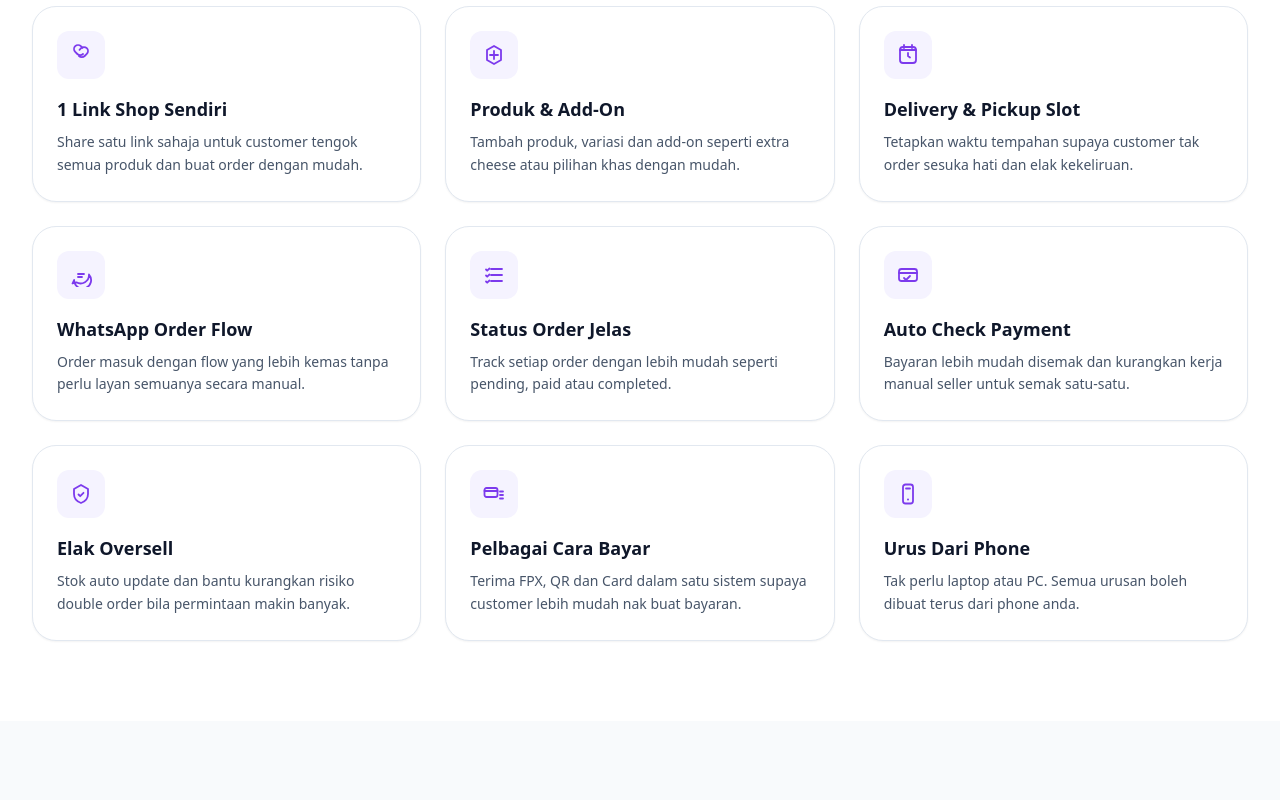
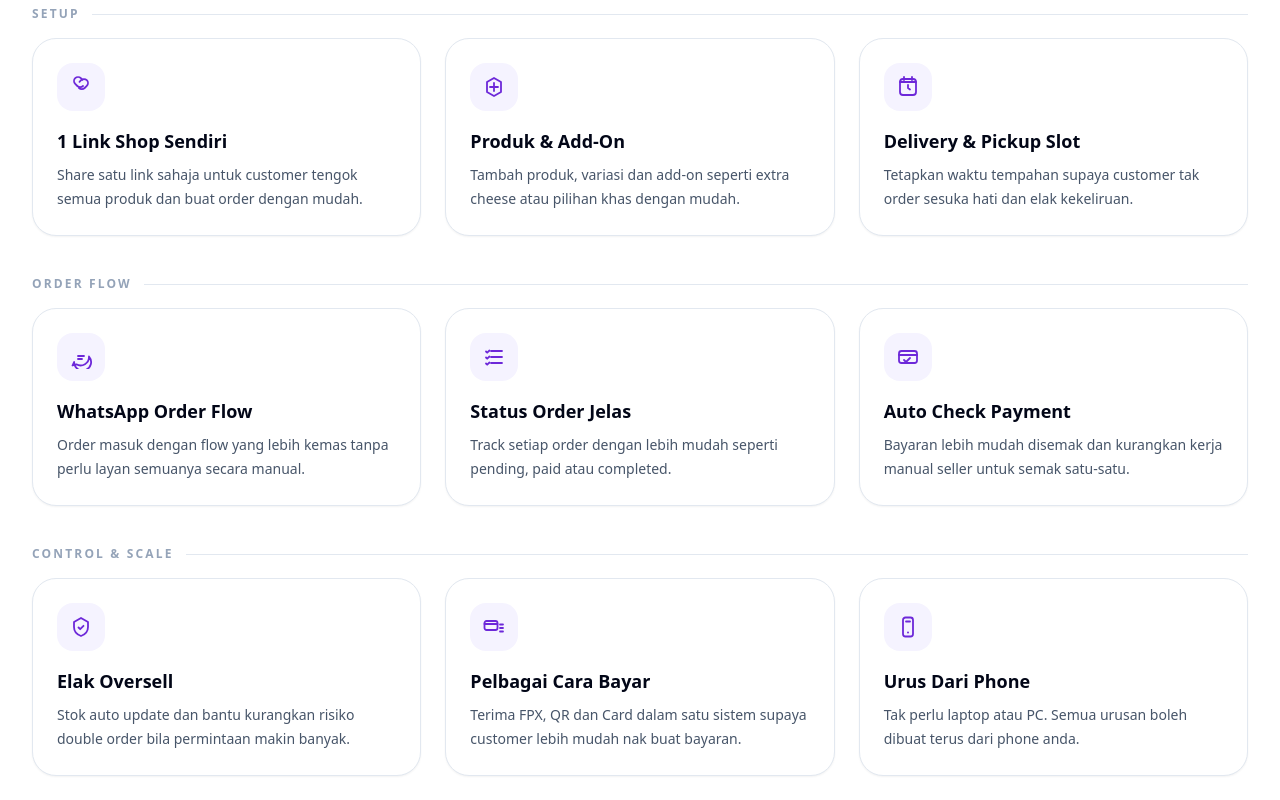
Before and after one commit to maizhakimm/pay-link, a Next.js app: page / in a window 1280 px wide. Shown: the part 2320-3120 px from the top of the page. Built offline with nearby package versions, Linux system fonts and the light colour scheme.

Commit message:
Update page.tsx

```diff
--- a/src/app/page.tsx
+++ b/src/app/page.tsx
@@ -41,7 +41,7 @@ export default function HomePage() {
         <div className="absolute inset-0 bg-[radial-gradient(circle_at_top_left,_rgba(124,58,237,0.14),_transparent_35%),radial-gradient(circle_at_bottom_right,_rgba(59,130,246,0.10),_transparent_28%)]" />
         <div className="mx-auto grid max-w-7xl items-center gap-14 px-4 py-16 sm:px-6 md:py-20 lg:grid-cols-2 lg:px-8 lg:py-24">
           <div className="relative text-center lg:text-left">
-            <div className="inline-flex items-center gap-2 rounded-full border border-violet-200 bg-violet-50 px-3 py-1 text-xs font-semibold text-violet-700 mx-auto lg:mx-0">
+            <div className="mx-auto inline-flex items-center gap-2 rounded-full border border-violet-200 bg-violet-50 px-3 py-1 text-xs font-semibold text-violet-700 lg:mx-0">
               <span className="inline-block h-2 w-2 rounded-full bg-violet-500" />
               Beta
             </div>
@@ -54,7 +54,7 @@ export default function HomePage() {
               </span>
             </h1>
 
-            <p className="mt-5 max-w-2xl text-base leading-7 text-slate-600 sm:text-lg mx-auto lg:mx-0">
+            <p className="mx-auto mt-5 max-w-2xl text-base leading-7 text-slate-600 sm:text-lg lg:mx-0">
               Jual dan promote perniagaan anda di mana2 platform dengan
               BayarLink. Lebih mudah nak jual dan lebih mudah customer nak
               bayar. Terima pelbagai jenis cara bayaran. Mulakan dengan ZERO
@@ -112,7 +112,7 @@ export default function HomePage() {
                 width={700}
                 height={1400}
                 priority
-                className="mx-auto w-[300px] object-contain drop-shadow-[0_30px_80px_rgba(0,0,0,0.25)] scale-[1.1] sm:w-[340px] md:w-[380px] lg:w-[420px]"
+                className="mx-auto w-[300px] scale-[1.1] object-contain drop-shadow-[0_30px_80px_rgba(0,0,0,0.25)] sm:w-[340px] md:w-[380px] lg:w-[420px]"
               />
             </div>
           </div>
@@ -223,12 +223,22 @@ export default function HomePage() {
               Semua yang anda perlukan untuk urus order dengan mudah
             </h2>
             <p className="mt-4 text-base leading-7 text-slate-600">
-        Direka khas untuk seller WhatsApp, food seller dan bisnes kecil supaya
-        lebih tersusun, cepat dan tak pening.
+              Direka khas untuk seller WhatsApp, food seller dan bisnes kecil
+              supaya lebih tersusun, cepat dan tak pening.
             </p>
           </div>
 
-    <div className="mt-12 grid gap-6 sm:grid-cols-1 md:grid-cols-2 lg:grid-cols-3">
+          <div className="group mt-12 space-y-10">
+            {/* SETUP */}
+            <div>
+              <div className="mb-4 flex items-center gap-3">
+                <p className="text-xs font-semibold uppercase tracking-[0.18em] text-slate-400">
+                  Setup
+                </p>
+                <div className="h-px flex-1 bg-slate-200" />
+              </div>
+
+              <div className="grid gap-6 sm:grid-cols-1 md:grid-cols-2 lg:grid-cols-3">
                 <FeatureIconCard
                   icon={<ShopLinkFeatureIcon />}
                   title="1 Link Shop Sendiri"
@@ -246,7 +256,19 @@ export default function HomePage() {
                   title="Delivery & Pickup Slot"
                   description="Tetapkan waktu tempahan supaya customer tak order sesuka hati dan elak kekeliruan."
                 />
+              </div>
+            </div>
 
+            {/* ORDER FLOW */}
+            <div>
+              <div className="mb-4 flex items-center gap-3">
+                <p className="text-xs font-semibold uppercase tracking-[0.18em] text-slate-400">
+                  Order Flow
+                </p>
+                <div className="h-px flex-1 bg-slate-200" />
+              </div>
+
+              <div className="grid gap-6 sm:grid-cols-1 md:grid-cols-2 lg:grid-cols-3">
                 <FeatureIconCard
                   icon={<WhatsAppFlowFeatureIcon />}
                   title="WhatsApp Order Flow"
@@ -264,7 +286,19 @@ export default function HomePage() {
                   title="Auto Check Payment"
                   description="Bayaran lebih mudah disemak dan kurangkan kerja manual seller untuk semak satu-satu."
                 />
+              </div>
+            </div>
 
+            {/* CONTROL */}
+            <div>
+              <div className="mb-4 flex items-center gap-3">
+                <p className="text-xs font-semibold uppercase tracking-[0.18em] text-slate-400">
+                  Control &amp; Scale
+                </p>
+                <div className="h-px flex-1 bg-slate-200" />
+              </div>
+
+              <div className="grid gap-6 sm:grid-cols-1 md:grid-cols-2 lg:grid-cols-3">
                 <FeatureIconCard
                   icon={<StockGuardFeatureIcon />}
                   title="Elak Oversell"
@@ -282,6 +316,8 @@ export default function HomePage() {
                   title="Urus Dari Phone"
                   description="Tak perlu laptop atau PC. Semua urusan boleh dibuat terus dari phone anda."
                 />
+              </div>
+            </div>
           </div>
         </div>
       </section>
@@ -373,7 +409,7 @@ export default function HomePage() {
                 <li>• QR: 2.5%</li>
                 <li>• Boost PayFlex = 2.5%</li>
                 <li>• Card: RM1 + 2.5%</li>
-                <li>•T+1 payout to merchant account</li>
+                <li>• T+1 payout to merchant account</li>
               </ul>
 
               <div className="mt-6 space-y-2 text-sm text-slate-700">
@@ -562,42 +598,45 @@ export default function HomePage() {
       {/* Footer */}
       <footer className="border-t border-slate-200 bg-white">
         <div className="mx-auto max-w-7xl px-4 py-10 sm:px-6 lg:px-8">
-
           <div className="flex flex-col items-center justify-between gap-6 md:flex-row">
-
-      {/* LEFT: Brand */}
             <div className="text-center md:text-left">
               <h3 className="text-lg font-semibold text-slate-900">
-          BayarLink <span className="text-xs text-amber-500 font-medium">BETA</span>
+                BayarLink{" "}
+                <span className="text-xs font-medium text-amber-500">BETA</span>
               </h3>
               <p className="mt-1 text-sm text-slate-500">
                 Mudah jual. Mudah bayar.
               </p>
             </div>
 
-      {/* RIGHT: Links */}
             <div className="flex flex-wrap items-center justify-center gap-6 text-sm text-slate-500">
-        <a href="/terms" className="hover:text-slate-900 transition">
-          Terms & Conditions
+              <a href="/terms" className="transition hover:text-slate-900">
+                Terms &amp; Conditions
               </a>
-        <a href="/privacy" className="hover:text-slate-900 transition">
+              <a href="/privacy" className="transition hover:text-slate-900">
                 Privacy Policy
               </a>
-        <a href="/login" className="hover:text-slate-900 transition">
+              <a href="/login" className="transition hover:text-slate-900">
                 Login
               </a>
             </div>
-
           </div>
 
-    {/* Bottom */}
-    <div style={{ marginTop: 20, textAlign: 'center', fontSize: 12, color: '#94a3b8', lineHeight: 1.6 }}>
+          <div
+            style={{
+              marginTop: 20,
+              textAlign: "center",
+              fontSize: 12,
+              color: "#94a3b8",
+              lineHeight: 1.6,
+            }}
+          >
             <div>© {new Date().getFullYear()} BayarLink. All rights reserved.</div>
             <div style={{ marginTop: 4 }}>
-    by <strong>Neugens Solution</strong> (Reg No: 202503301282 (AS0504872))
+              by <strong>Neugens Solution</strong> (Reg No: 202503301282
+              (AS0504872))
             </div>
           </div>
-
         </div>
       </footer>
 
@@ -665,18 +704,15 @@ function FeatureIconCard({
   description: string;
 }) {
   return (
-    <div className="rounded-3xl border border-slate-200 bg-white p-6 shadow-sm transition hover:-translate-y-1 hover:shadow-md">
-      <div className="mb-4 inline-flex h-12 w-12 items-center justify-center rounded-xl bg-violet-50 text-violet-600">
+    <div className="group rounded-3xl border border-slate-200 bg-white p-6 shadow-sm transition duration-300 group-hover:opacity-60 hover:-translate-y-1 hover:!opacity-100 hover:border-violet-200 hover:shadow-lg">
+      <div className="mb-4 inline-flex h-12 w-12 items-center justify-center rounded-2xl bg-violet-50 text-violet-700 transition duration-300 group-hover:bg-violet-100 group-hover:scale-105">
         {icon}
       </div>
 
-      <h3 className="text-lg font-bold text-slate-900">
+      <h3 className="text-lg font-bold text-slate-950 transition-colors duration-300 group-hover:text-violet-700">
         {title}
       </h3>
-
-      <p className="mt-2 text-sm leading-relaxed text-slate-600">
-        {description}
-      </p>
+      <p className="mt-2 text-sm leading-6 text-slate-600">{description}</p>
     </div>
   );
 }
```
Lines whose indentation alone changed are shown as unchanged.
